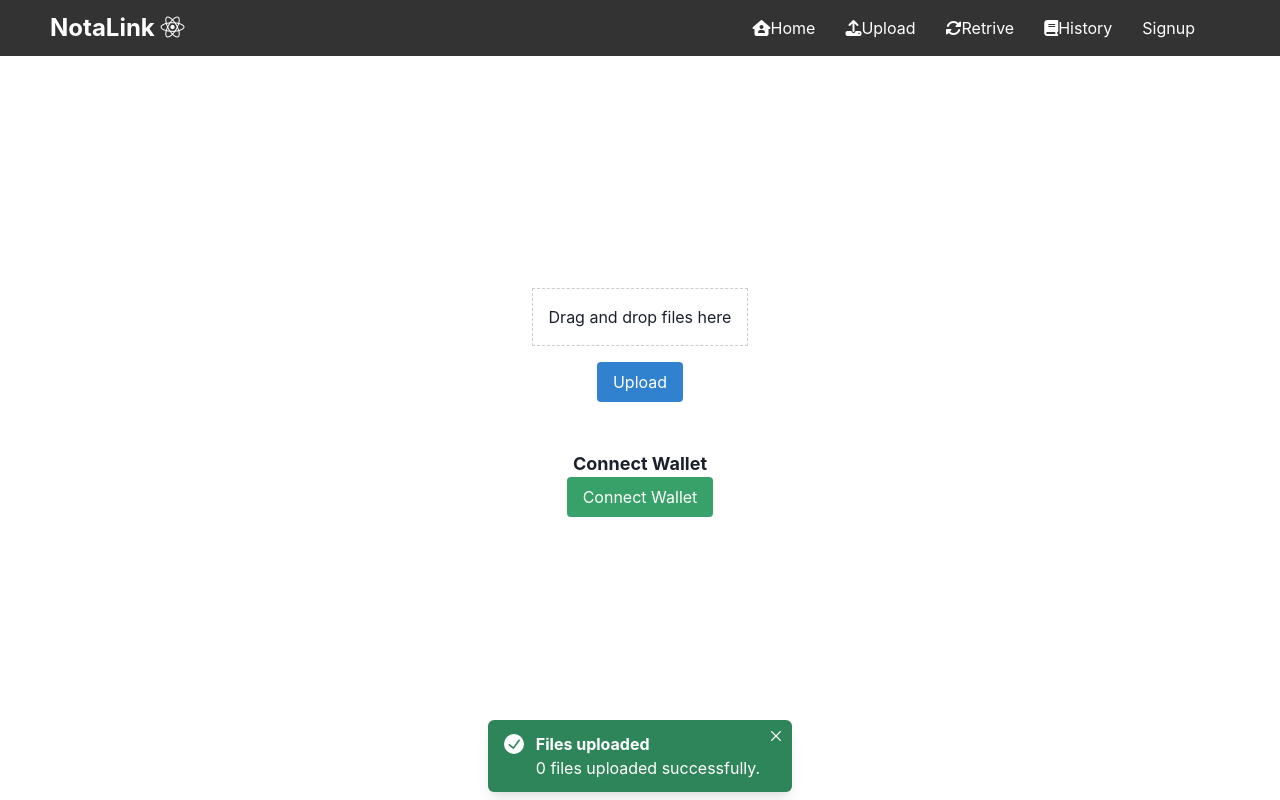
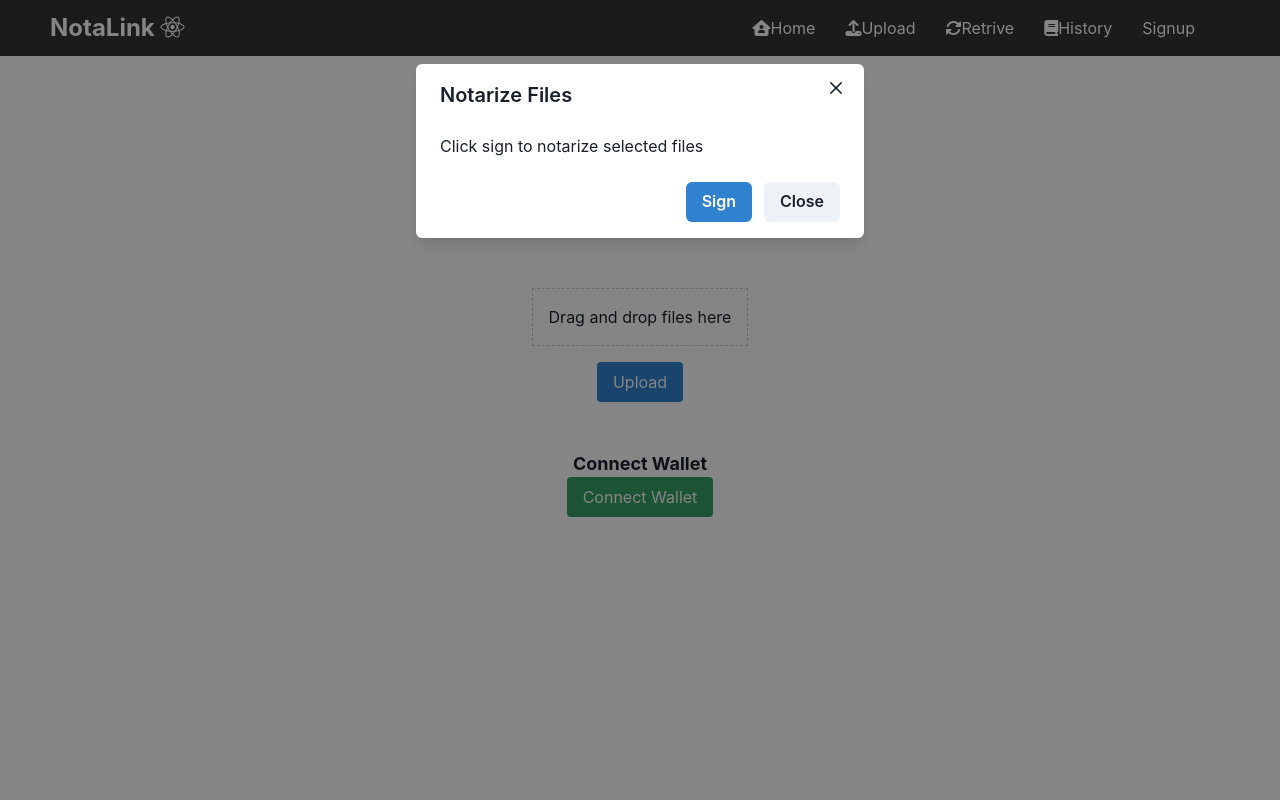
Before and after one commit to mobmatt/Nota-Link, a React (Create React App) app in the folder Nota-Link/: page /upload in a window 1280 px wide. Both pictures are taken after a click on the button "Upload". Built offline with nearby package versions, Linux system fonts and the light colour scheme.

Commit message:
upload modal updated

```diff
--- a/Nota-Link/src/pages/Upload.jsx
+++ b/Nota-Link/src/pages/Upload.jsx
@@ -1,11 +1,13 @@
 import React, { useState } from 'react';
-import { useToast } from '@chakra-ui/react';
-import "../styles/Upload.css";
+import { useToast, Button, Modal, ModalOverlay, ModalContent, ModalHeader, ModalCloseButton, ModalBody, ModalFooter, useDisclosure } from '@chakra-ui/react';
+import '../styles/Upload.css';
 
 const Upload = ({ connectWallet }) => {
   const [selectedFiles, setSelectedFiles] = useState([]);
-  const [connectedWalletAddress, setConnectedWalletAddress] = useState(null); // New state variable
+  const [connectedWalletAddress, setConnectedWalletAddress] = useState(null);
+  const [isSigning, setIsSigning] = useState(false); // State for showing the "Sign" button
   const toast = useToast();
+  const { isOpen, onOpen, onClose } = useDisclosure();
 
   const handleFileChange = (e) => {
     const files = Array.from(e.target.files);
@@ -16,6 +18,7 @@ const Upload = ({ connectWallet }) => {
     e.preventDefault();
     const files = Array.from(e.dataTransfer.files);
     setSelectedFiles(files);
+    setIsSigning(true); // Show the "Sign" button when files are dropped
   };
 
   const handleDragOver = (e) => {
@@ -23,20 +26,26 @@ const Upload = ({ connectWallet }) => {
   };
 
   const handleUpload = () => {
-    // Handle uploading selectedFiles here
+    setIsSigning(true); // Show the "Sign" button when files are uploaded
+    onOpen(); // Open the modal
+  };
+
+  const handleSign = () => {
+    // Handle signing the files and showing a success message
+    setIsSigning(false); // Reset the signing state
     toast({
-      title: 'Files uploaded',
-      description: `${selectedFiles.length} files uploaded successfully.`,
+      title: 'Files signed and uploaded',
+      description: `${selectedFiles.length} files signed and uploaded successfully.`,
       status: 'success',
       duration: 3000,
       isClosable: true,
     });
     setSelectedFiles([]);
+    onClose(); // Close the modal
   };
 
   const handleWalletConnect = async () => {
     try {
-      // Call the connectWallet function and store the wallet address
       const walletAddress = await connectWallet();
       setConnectedWalletAddress(walletAddress);
     } catch (error) {
@@ -77,6 +86,38 @@ const Upload = ({ connectWallet }) => {
           </button>
         )}
       </div>
+
+      {/* Modal */}
+      <Modal isOpen={isOpen} onClose={onClose}>
+        <ModalOverlay />
+        <ModalContent>
+          <ModalHeader>Notarize Files</ModalHeader>
+          <ModalCloseButton />
+          <ModalBody>
+            {isSigning ? (
+              <p>Click sign to notarize selected files</p>
+            ) : (
+              <p>Drag and drop files or use the upload button.</p>
+            )}
+          </ModalBody>
+          <ModalFooter>
+            {isSigning ? (
+              <>
+                <Button colorScheme="blue" mr={3} onClick={handleSign}>
+                  Sign
+                </Button>
+                <Button colorScheme="gray" onClick={onClose}>
+                  Close
+                </Button>
+              </>
+            ) : (
+              <Button colorScheme="blue" onClick={onClose}>
+                Close
+              </Button>
+            )}
+          </ModalFooter>
+        </ModalContent>
+      </Modal>
     </div>
   );
 };
```
